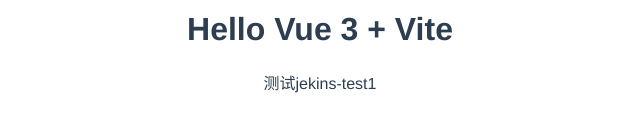
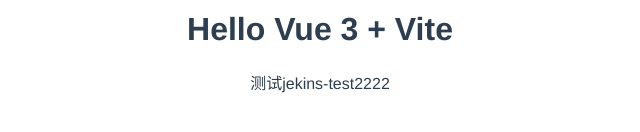
Before and after one commit to baokuanze/bao-cli-vue, a Vue app: page / in a window 1280 px wide. Shown: the part 274-406 px from the top of the page, without its empty margins (320-960 px from the left). Built offline with nearby package versions, Linux system fonts and the light colour scheme.

Commit message:
Update HelloWorld.vue

```diff
--- a/src/components/HelloWorld.vue
+++ b/src/components/HelloWorld.vue
@@ -1,6 +1,6 @@
 <template>
   <h1>{{ msg }}</h1>
-  <div>测试jekins-test1</div>
+  <div>测试jekins-test2222</div>
 
 </template>
 
```
